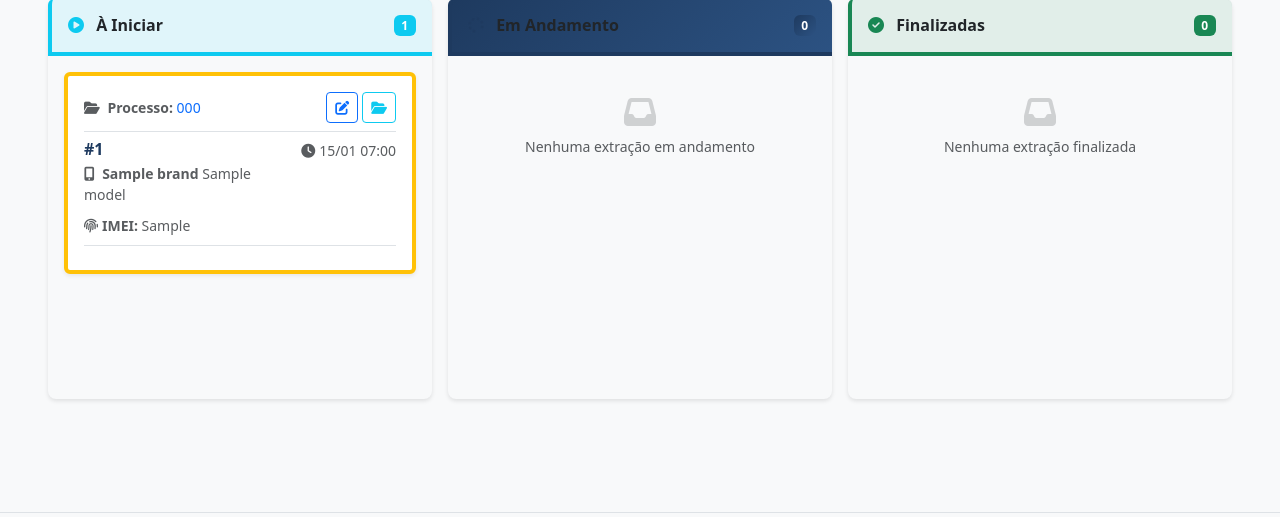
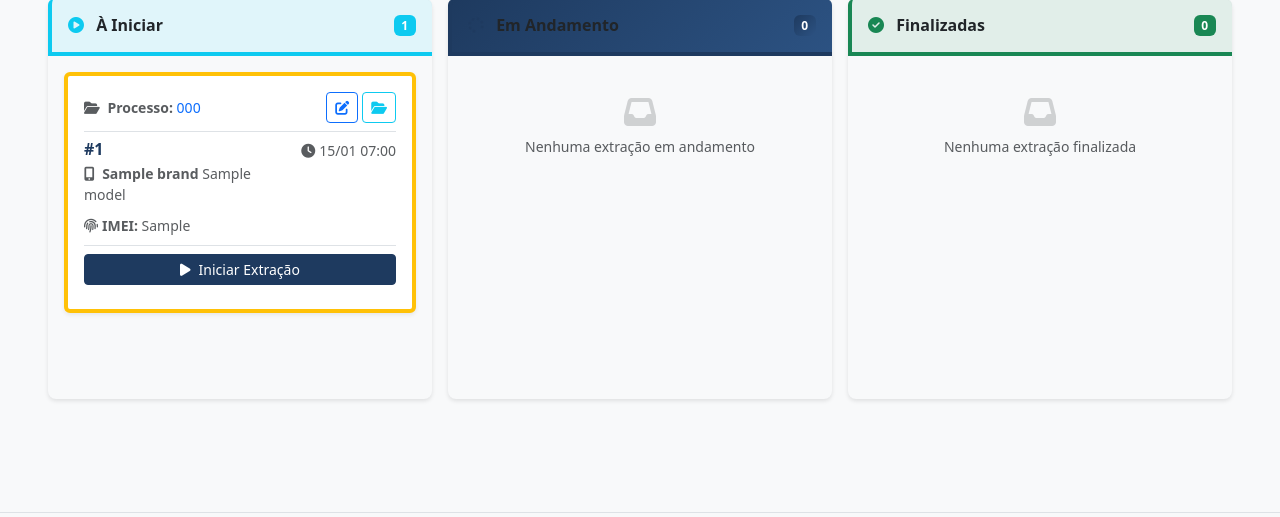
Before and after one commit to leonardofandrade/next, a Django app: page /next/user/my-extractions/ in a window 1280 px wide. Shown: the part 199-716 px from the top of the page. Run offline with Django 5.2, Linux system fonts and the light colour scheme; a user stored in the database is signed in; tables that the repository leaves empty hold one stand-in row (values such as "Sample post"); some libraries are stand-ins or nearby versions.

Commit message:
refactor(extractions, templates): update extraction status handling and modal interactions
- Modified the extraction kanban card to include a button for starting extractions when the status is 'pending' or 'paused', enhancing user interaction.
- Updated modal titles and messages to reflect the current extraction status, providing clearer context for users when initiating or resuming extractions.
- Adjusted form actions in the modal to differentiate between starting and resuming extractions, improving the overall workflow and user experience.

```diff
--- a/templates/users/extractors/includes/extraction_kanban_card.html
+++ b/templates/users/extractors/includes/extraction_kanban_card.html
@@ -61,7 +61,17 @@
 
             <!-- Status e Ações -->
             <div class="border-top pt-2 mt-2">
-                {% if extraction.status == 'assigned' %}
+                {% if extraction.status == 'pending' %}
+                    <div class="mb-2">
+                        <button type="button"
+                                class="btn btn-primary btn-sm w-100"
+                                title="Iniciar Extração"
+                                data-bs-toggle="modal"
+                                data-bs-target="#startModal{{ extraction.pk }}">
+                            <i class="fas fa-play me-2"></i>Iniciar Extração
+                        </button>
+                    </div>
+                {% elif extraction.status == 'assigned' %}
                     <div class="mb-2">
                         <button type="button"
                                 class="btn btn-primary btn-sm w-100"
@@ -85,6 +95,7 @@
                 {% elif extraction.status == 'in_progress' %}
                     <div class="d-flex justify-content-between align-items-center flex-wrap gap-2 mb-2">
                         <div class="d-flex flex-wrap gap-1">
+                            {% if extraction.assigned_to and extraction.assigned_to.user == request.user %}
                                 {% if not extraction.brute_force_started_at %}
                                     <button type="button"
                                             class="btn btn-sm btn-outline-danger"
@@ -102,6 +113,7 @@
                                             data-extraction-id="{{ extraction.pk }}">
                                         <i class="fas fa-unlock"></i>
                                     </button>
+                                {% endif %}
                             {% endif %}
                             <button type="button"
                                     class="btn btn-sm btn-outline-warning"
@@ -133,6 +145,15 @@
                         </div>
                     {% endif %}
                 {% elif extraction.status == 'paused' %}
+                    <div class="mb-2">
+                        <button type="button"
+                                class="btn btn-primary btn-sm w-100"
+                                title="Iniciar Extração"
+                                data-bs-toggle="modal"
+                                data-bs-target="#startModal{{ extraction.pk }}">
+                            <i class="fas fa-play me-2"></i>Iniciar Extração
+                        </button>
+                    </div>
                     <div class="d-flex flex-wrap gap-1 mb-2">
                         <button type="button"
                                 class="btn btn-sm btn-outline-success"
--- a/templates/users/extractors/includes/extraction_modals.html
+++ b/templates/users/extractors/includes/extraction_modals.html
@@ -120,14 +120,14 @@
             <div class="modal-header bg-primary text-white">
                 <h5 class="modal-title" id="startModalLabel{{ extraction.pk }}">
                     <i class="fas fa-play me-2"></i>
-                    Iniciar Extração
+                    {% if extraction.status == 'paused' %}Retomar{% else %}Iniciar{% endif %} Extração
                 </h5>
                 <button type="button" class="btn-close btn-close-white" data-bs-dismiss="modal" aria-label="Close"></button>
             </div>
             <div class="modal-body">
                 <div class="alert alert-info mb-3">
                     <i class="fas fa-info-circle me-2"></i>
-                    Você está prestes a iniciar esta extração.
+                    Você está prestes a {% if extraction.status == 'paused' %}retomar{% else %}iniciar{% endif %} esta extração.
                 </div>
                 <div class="row g-2">
                     <div class="col-12">
@@ -150,8 +150,9 @@
                     </div>
                 </div>
                 <hr>
-                <form id="startForm{{ extraction.pk }}" method="post" action="{% url 'extractions:start' extraction.pk %}" class="ajax-form">
+                <form id="startForm{{ extraction.pk }}" method="post" action="{% if extraction.status == 'paused' %}{% url 'extractions:resume' extraction.pk %}{% else %}{% url 'extractions:start' extraction.pk %}{% endif %}" class="ajax-form">
                     {% csrf_token %}
+                    {% if extraction.status != 'paused' %}
                     <div class="mb-3">
                         <label for="notes{{ extraction.pk }}" class="form-label">
                             <i class="fas fa-sticky-note me-1"></i>
@@ -160,6 +161,7 @@
                         <textarea class="form-control" id="notes{{ extraction.pk }}" name="notes" rows="3"
                                   placeholder="Adicione observações sobre o início da extração..."></textarea>
                     </div>
+                    {% endif %}
                 </form>
             </div>
             <div class="modal-footer">
@@ -169,7 +171,7 @@
                 </button>
                 <button type="submit" form="startForm{{ extraction.pk }}" class="btn btn-primary">
                     <i class="fas fa-play me-2"></i>
-                    Iniciar Extração
+                    {% if extraction.status == 'paused' %}Retomar{% else %}Iniciar{% endif %} Extração
                 </button>
             </div>
         </div>
--- a/templates/users/extractors/my_extractions.html
+++ b/templates/users/extractors/my_extractions.html
@@ -443,12 +443,15 @@ document.addEventListener('DOMContentLoaded', function() {
         if (button && button.hasAttribute('form')) {
             const formId = button.getAttribute('form');
             const form = document.getElementById(formId);
-            if (form && form.classList.contains('ajax-form') && form.closest('.modal')) {
-                e.preventDefault();
-                e.stopPropagation();
-                // Dispara o evento submit no formulário
-                const submitEvent = new Event('submit', { bubbles: true, cancelable: true });
-                form.dispatchEvent(submitEvent);
+            if (form) {
+                // Verifica se é um formulário AJAX dentro de um modal
+                if (form.classList.contains('ajax-form') && form.closest('.modal')) {
+                    e.preventDefault();
+                    e.stopPropagation();
+                    // Dispara o evento submit no formulário
+                    const submitEvent = new Event('submit', { bubbles: true, cancelable: true });
+                    form.dispatchEvent(submitEvent);
+                }
             }
         }
     });
```
Lines whose indentation alone changed are shown as unchanged.
